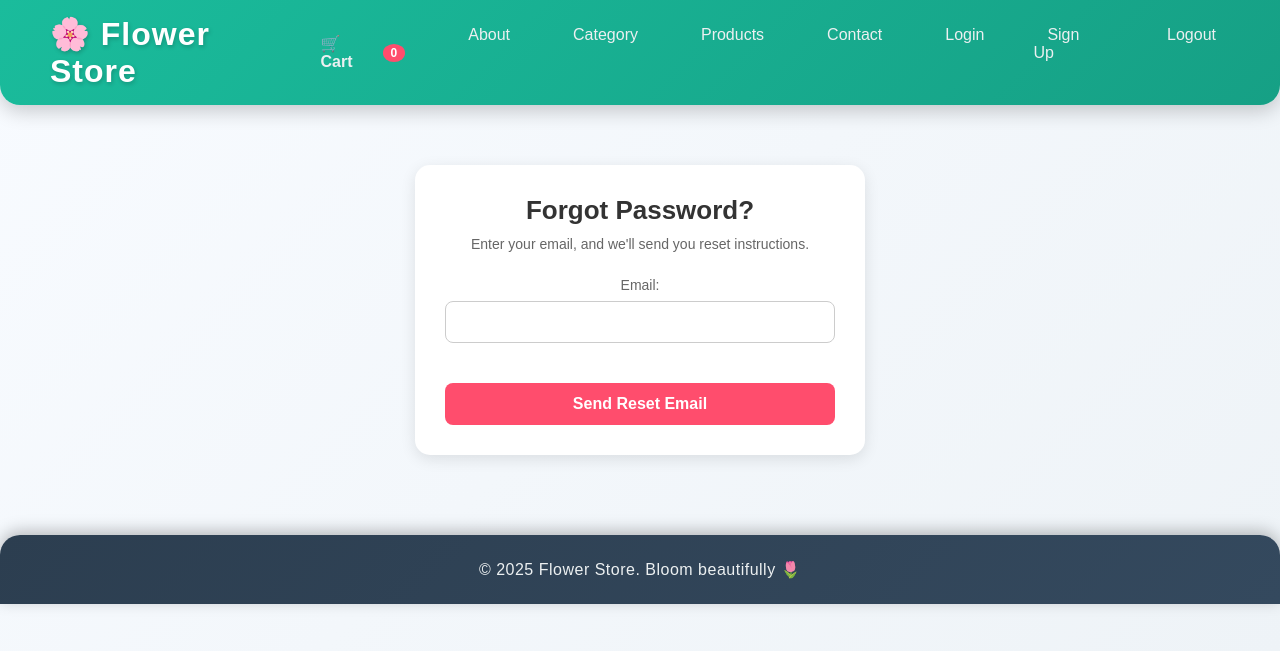
After one commit to nandhanaa06-creator/flowershop, a Django app: page /password-reset/ in a window 1280 px wide. The commit adds this page. Shown: the top 651 px of the page. Run offline with Django 5.2, Linux system fonts and the light colour scheme.

Commit message:
your message

```diff
--- /dev/null
+++ b/app/templates/password_reset.html
@@ -0,0 +1,88 @@
+{% extends "base.html" %}
+{% block content %}
+
+<style>
+    .reset-container {
+        max-width: 450px;
+        margin: 60px auto;
+        padding: 30px;
+        background: #ffffff;
+        border-radius: 15px;
+        box-shadow: 0 4px 15px rgba(0,0,0,0.1);
+        font-family: 'Poppins', sans-serif;
+        animation: fadeIn 0.5s ease-in-out;
+    }
+
+    .reset-container h2 {
+        text-align: center;
+        margin-bottom: 10px;
+        font-size: 26px;
+        font-weight: 600;
+        color: #333;
+    }
+
+    .reset-container p {
+        text-align: center;
+        font-size: 14px;
+        color: #666;
+        margin-bottom: 25px;
+    }
+
+    .reset-container form {
+        width: 100%;
+    }
+
+    .reset-container input {
+        width: 100%;
+        padding: 12px;
+        margin-top: 8px;
+        margin-bottom: 15px;
+        border: 1px solid #ccc;
+        border-radius: 8px;
+        outline: none;
+        font-size: 14px;
+        transition: 0.3s;
+    }
+
+    .reset-container input:focus {
+        border-color: #ff4d6d;
+        box-shadow: 0 0 5px rgba(255,77,109,0.4);
+    }
+
+    .reset-btn {
+        width: 100%;
+        padding: 12px;
+        background: #ff4d6d;
+        color: #fff;
+        border: none;
+        font-size: 16px;
+        border-radius: 8px;
+        cursor: pointer;
+        transition: 0.3s;
+        font-weight: 600;
+    }
+
+    .reset-btn:hover {
+        background: #e63e5d;
+        transform: translateY(-2px);
+        box-shadow: 0px 4px 10px rgba(255,77,109,0.4);
+    }
+
+    @keyframes fadeIn {
+        from { opacity: 0; transform: translateY(20px); }
+        to { opacity: 1; transform: translateY(0); }
+    }
+</style>
+
+<div class="reset-container">
+    <h2>Forgot Password?</h2>
+    <p>Enter your email, and we'll send you reset instructions.</p>
+
+    <form method="POST">
+        {% csrf_token %}
+        {{ form.as_p }}
+        <button type="submit" class="reset-btn">Send Reset Email</button>
+    </form>
+</div>
+
+{% endblock %}
--- /dev/null
+++ b/app/templates/password_reset_complete.html
@@ -0,0 +1,5 @@
+{% extends "base.html" %}
+{% block content %}
+<h3>Password reset complete!</h3>
+<a href="{% url 'login' %}">Login</a>
+{% endblock %}
--- a/app/urls.py
+++ b/app/urls.py
@@ -1,6 +1,8 @@
 from django.contrib import admin
 from django.urls import path
 from.import views
+from django.contrib.auth import views as auth_views
+
 
 
 urlpatterns = [
@@ -30,6 +32,20 @@ urlpatterns = [
     path('category/<int:pk>/delete/', views.category_delete, name='category_delete'),
     path('category/<int:category_id>/', views.category_products, name='category_products'),
 
+     path('password-reset/',
+         auth_views.PasswordResetView.as_view(template_name="password_reset.html"),
+         name='password_reset'),
 
+    path('password-reset/done/',
+         auth_views.PasswordResetDoneView.as_view(template_name="password_reset_done.html"),
+         name='password_reset_done'),
+
+    path('password-reset-confirm/<uidb64>/<token>/',
+         auth_views.PasswordResetConfirmView.as_view(template_name="password_reset_confirm.html"),
+         name='password_reset_confirm'),
+
+    path('password-reset-complete/',
+         auth_views.PasswordResetCompleteView.as_view(template_name="password_reset_complete.html"),
+         name='password_reset_complete'),
 
 ]
```
Also changed, not shown: app/templates/login.html (+62 -2 lines), app/templates/password_reset_confirm.html (added, +10 -0 lines), app/templates/password_reset_done.html (added, +62 -0 lines), project/settings.py (+7 -0 lines), db.sqlite3.
